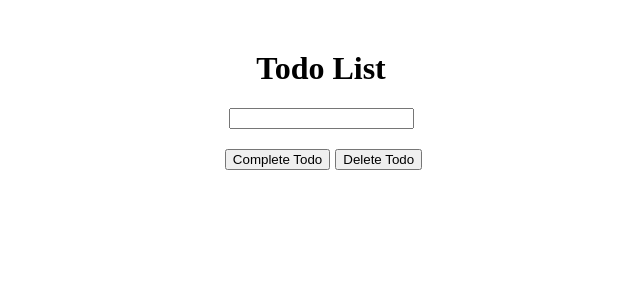
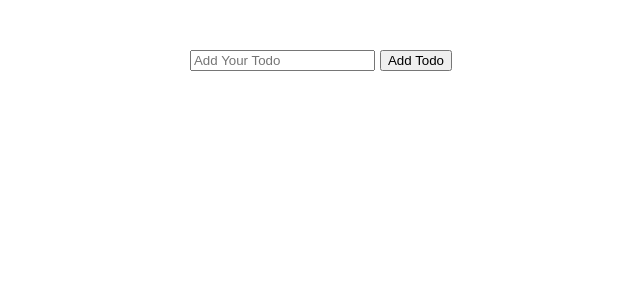
Before and after one commit to Hamzah840/todoList, a React (Vite) app: page / in a window 1280 px wide. Shown: the top 300 px of the page, without its empty margins (319-959 px from the left). Built offline with nearby package versions, Linux system fonts and the light colour scheme.

Commit message:
working on add todo button

```diff
--- a/src/App.jsx
+++ b/src/App.jsx
@@ -1,15 +1,22 @@
+import TodoInput from "./components/TodoInput";
 import "./App.css";
-import TodoInput from "./components/TodoInput";
+import { useState } from "react";
 import TodoList from "./components/TodoList";
 
-function TodoApp() {
+function App() {
+  const [todos, setTodos] = useState([]);
+
+  const addTodo = (text) => {
+    const newTodo = [...todos, { text, isCompleted: false }];
+    setTodos(newTodo);
+    console.log(newTodo);
+  };
+
   return (
     <div className="TodoApp">
-      <h1>Todo List</h1>
-      <TodoInput/>
-      <TodoList/>
+      <TodoInput addTodo={addTodo} />
+      <TodoList todos={todos}/>
     </div>
   );
 }
-
-export default TodoApp;
+export default App;
--- a/src/components/TodoInput.jsx
+++ b/src/components/TodoInput.jsx
@@ -1,9 +1,28 @@
-function TodoInput() {
+import { useState } from "react";
+
+function TodoInput({addTodo}) {
+  const [inputValue, setInputValue] = useState("");
+
+  const handleSubmit = (e) => {
+    e.preventDefault();
+    if (inputValue.trim()) {
+      addTodo(inputValue.trim());
+      setInputValue("");
+    }
+  };
+
   return (
-    <form action="">
-      <input type="text" />
+    <form onSubmit={handleSubmit}>
+      <input
+        type="text"
+        placeholder="Add Your Todo"
+        value={inputValue}
+        onChange={(e) => {
+          setInputValue(e.target.value);
+        }}
+      />
+      <button type="submit">Add Todo</button>
     </form>
   );
 }
-
 export default TodoInput;
--- a/src/components/TodoItem.jsx
+++ b/src/components/TodoItem.jsx
@@ -1,8 +1,8 @@
-function TodoItem() {
+function TodoItem({todos, index}) {
   return (
-    <div>
-      <button>Complete Todo</button>
-      <button>Delete Todo</button>
+    <div className="todo-item">
+      {todos.text}
+
     </div>
   );
 }
--- a/src/components/TodoList.jsx
+++ b/src/components/TodoList.jsx
@@ -1,12 +1,11 @@
-import "./TodoItem";
-import TodoItem from "./TodoItem";
-
-function TodoList() {
+function TodoList({todos}) {
   return (
     <div>
-      <TodoItem />
+      {todos.map((todo, index) => (
+        console.log(todo)
+
+      ))}
     </div>
   );
 }
-
-export default TodoList;
+export default TodoList
```
